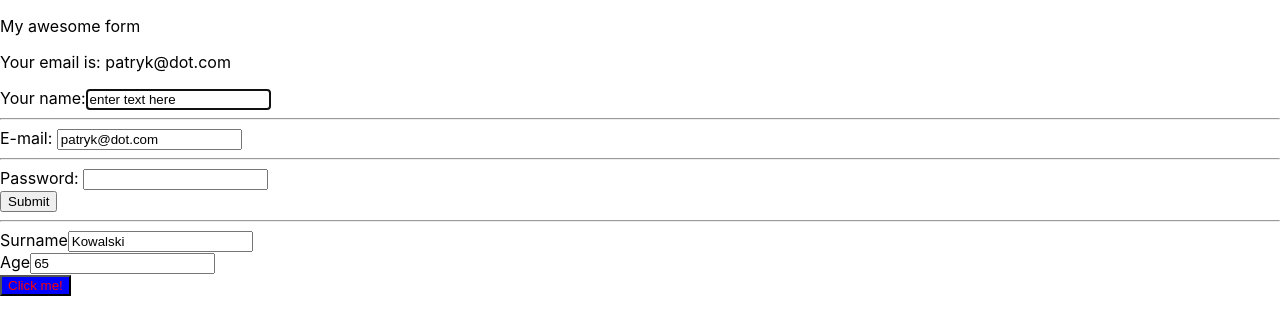
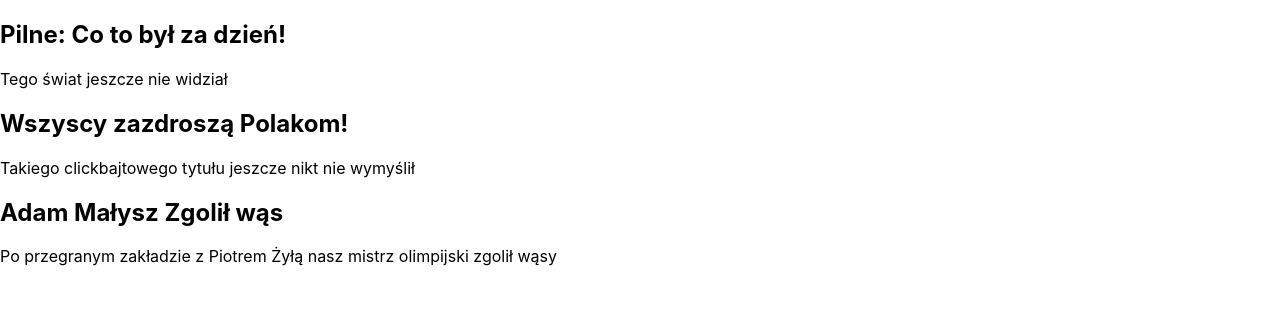
Before and after one commit to patrykomiotek/ocd-workshops, a React (Create React App) app: page / in a window 1280 px wide. Shown: the top 334 px of the page. Built offline with nearby package versions, Linux system fonts and the light colour scheme.

Commit message:
jsx hildren with return

```diff
--- /dev/null
+++ b/src/components/Blog/Blog.jsx
@@ -0,0 +1,24 @@
+const posts = [
+  { id: 1, title: 'Pilne: Co to był za dzień!', intro: 'Tego świat jeszcze nie widział'},
+  { id: 2, title: 'Wszyscy zazdroszą Polakom!', intro: 'Takiego clickbajtowego tytułu jeszcze nikt nie wymyślił'},
+  { id: 3, title: 'Adam Małysz Zgolił wąs',
+     intro: 'Po przegranym zakładzie z Piotrem Żyłą nasz mistrz olimpijski zgolił wąsy'
+   }
+ ];
+
+function Blog() {
+  return (
+    <div>
+      {posts.map((elem) => {
+        return (
+          <div key={elem.id}>
+            <h2>{elem.title}</h2>
+            <p>{elem.intro}</p>
+          </div>
+        );
+      })}
+    </div>
+  );
+}
+
+export { Blog };
--- /dev/null
+++ b/src/components/Blog/index.jsx
@@ -0,0 +1 @@
+export { Blog } from './Blog';
--- a/src/index.js
+++ b/src/index.js
@@ -4,12 +4,13 @@ import './index.css';
 // import App from './App';
 // import { Text } from './Text';
 // import { CounterFunc, CounterClass } from './components/Counter';
-import { RegistrationForm } from './components/RegistrationForm';
+// import { RegistrationForm } from './components/RegistrationForm';
+import { Blog } from './components/Blog';
 import reportWebVitals from './reportWebVitals';
 
 ReactDOM.render(
   <div>
-    <RegistrationForm />
+    <Blog />
   </div>,
   // <React.StrictMode>
   //   <App />
```
